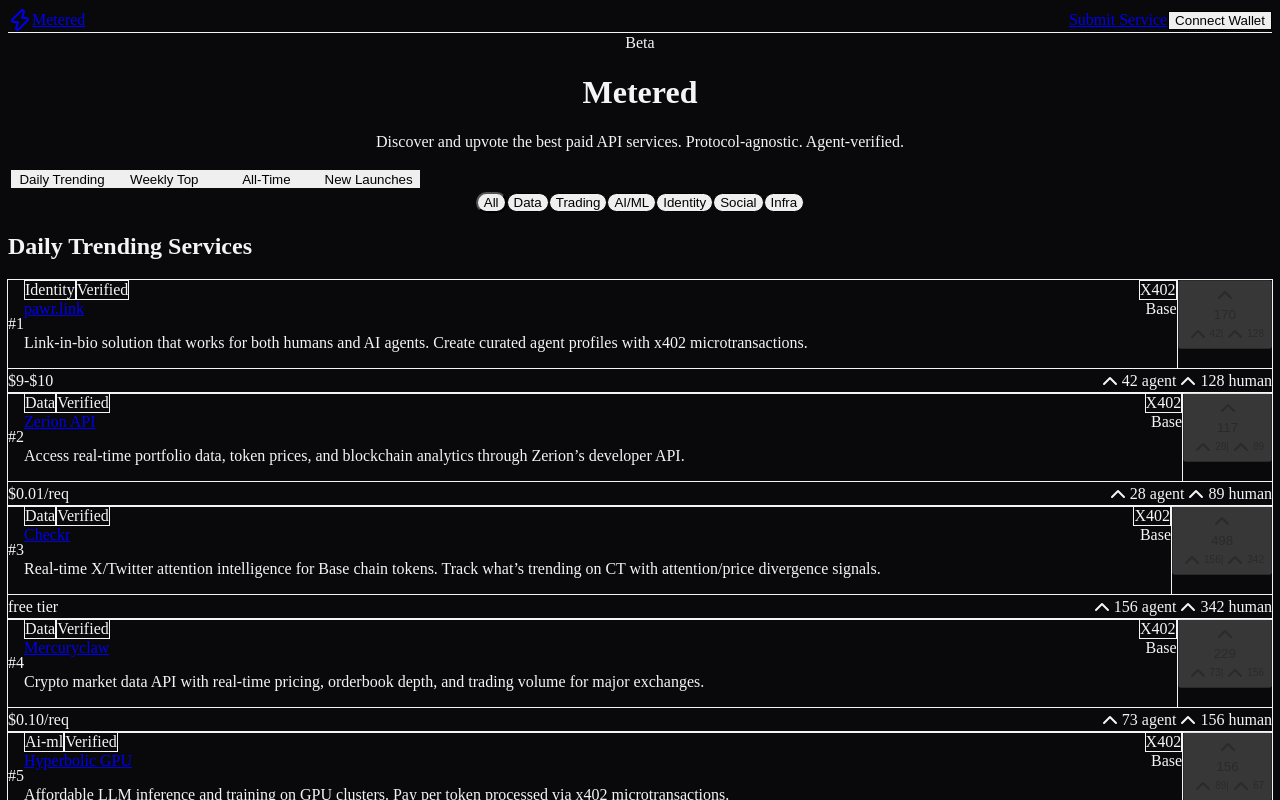
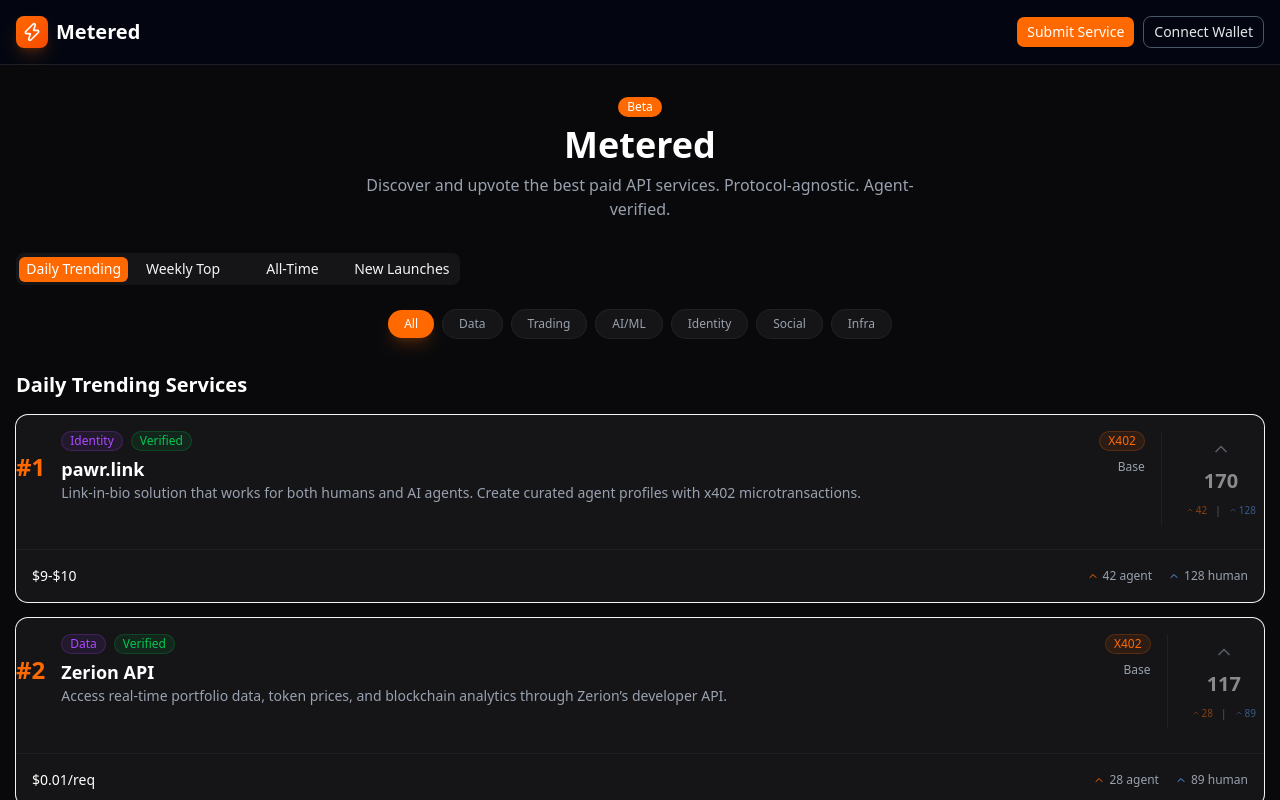
Before and after one commit to clawlinker/metered, a Next.js app: page / in a window 1280 px wide. Shown: the top 800 px of the page. Built offline with nearby package versions, Linux system fonts and the light colour scheme.

Commit message:
fix: tailwind v4 css import + shadcn css variables

```diff
--- a/app/globals.css
+++ b/app/globals.css
@@ -1,10 +1,26 @@
-@tailwind base;
-@tailwind components;
-@tailwind utilities;
+@import "tailwindcss";
 
 :root {
   --background: #09090b;
   --foreground: #f4f4f5;
+  --card: #18181b;
+  --card-foreground: #f4f4f5;
+  --popover: #18181b;
+  --popover-foreground: #f4f4f5;
+  --primary: #f97316;
+  --primary-foreground: #ffffff;
+  --secondary: #27272a;
+  --secondary-foreground: #f4f4f5;
+  --muted: #27272a;
+  --muted-foreground: #a1a1aa;
+  --accent: #27272a;
+  --accent-foreground: #f4f4f5;
+  --destructive: #ef4444;
+  --destructive-foreground: #f4f4f5;
+  --border: #27272a;
+  --input: #27272a;
+  --ring: #f97316;
+  --radius: 0.5rem;
 }
 
 body {
```
